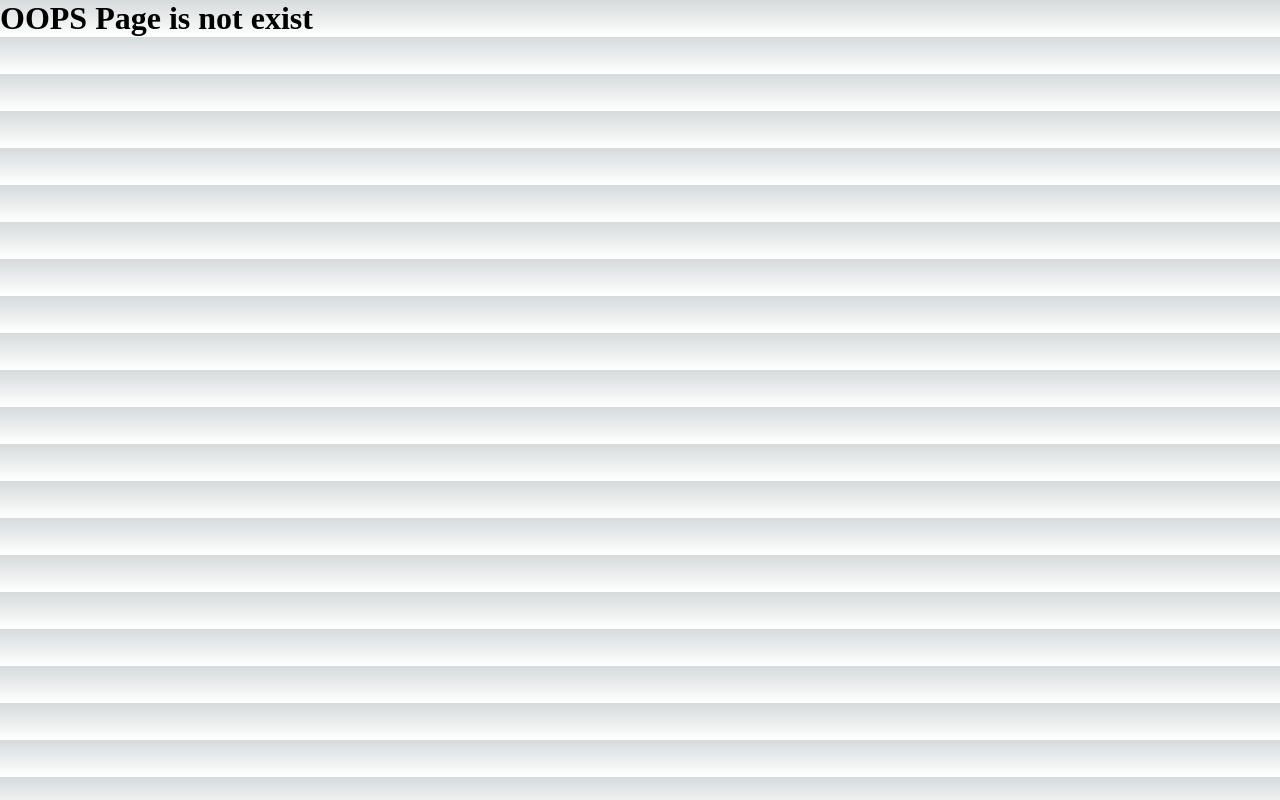
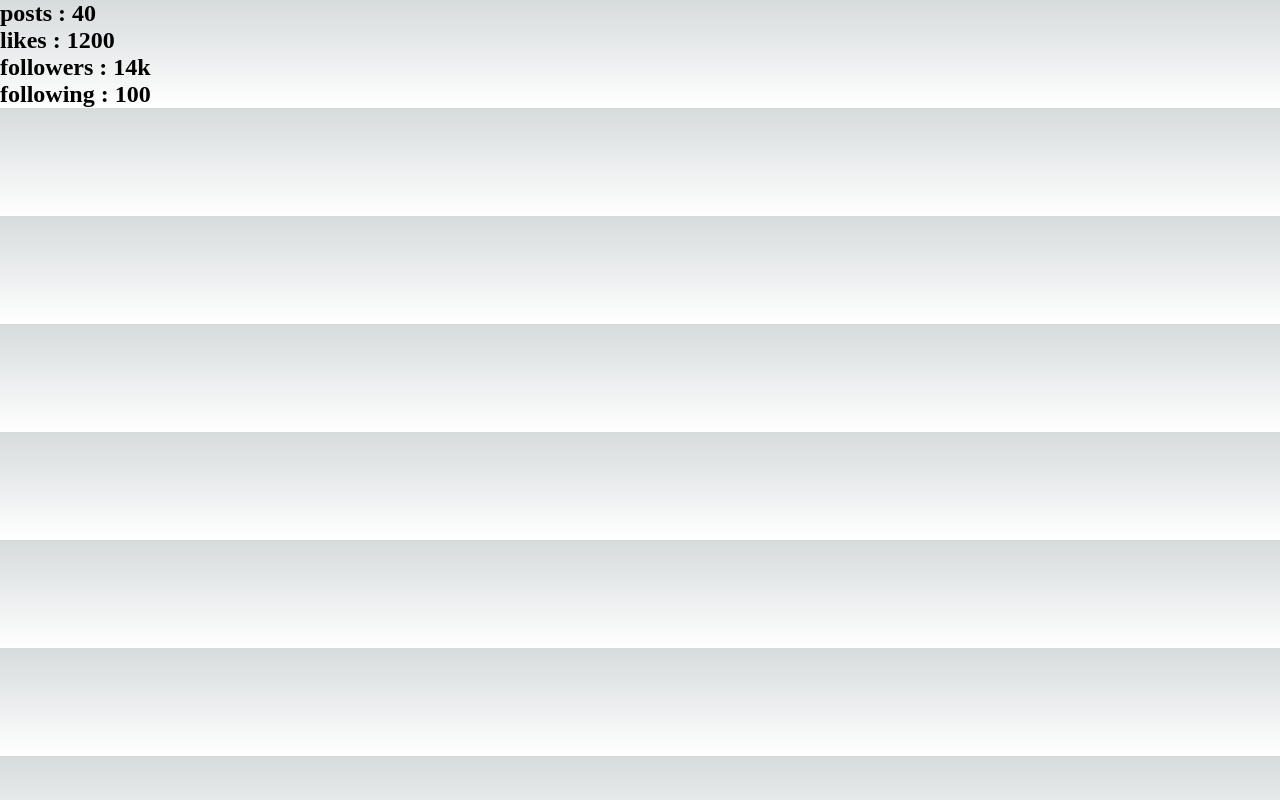
Before and after one commit to Shams425/Learning-next-js, a Next.js app: page /dashboard in a window 1280 px wide. Before the commit this address had no page. Built offline with nearby package versions, Linux system fonts and the light colour scheme; data requests are answered from the project's data file.

Commit message:
applying the client side data feteching

```diff
--- a/db.json
+++ b/db.json
@@ -41,5 +41,11 @@
       "title": "Cooking",
       "description": "post 3 description"
     }
-  ]
+  ],
+  "dashboard": {
+    "posts": 40,
+    "likes": 1200,
+    "followers": "14k",
+    "following": 100
+  }
 }
--- a/src/pages/Posts/[postId].js
+++ b/src/pages/Posts/[postId].js
@@ -5,12 +5,13 @@ function PostDetails({ post }) {
   if (router.isFallback) {
     return <h1>Loading . . .</h1>;
   }
+
   return (
     <div key={post.id}>
       <h2>
         {post.id} {post.title}
       </h2>
-      <p>{post.body}</p>
+      <p>{post.description}</p>
     </div>
   );
 }
--- /dev/null
+++ b/src/pages/dashboard/index.js
@@ -0,0 +1,43 @@
+import { useEffect, useState } from "react";
+
+function Dashboard() {
+  const [loading, setLoading] = useState(true);
+  const [dashboard, setDashboard] = useState(null);
+
+  useEffect(() => {
+    async function getDashboardData() {
+      const response = await fetch("http://localhost:4000/dashboard");
+      const data = await response.json();
+      setLoading(false);
+      setDashboard(data);
+    }
+    getDashboardData();
+  }, []);
+
+  if (loading) {
+    return <h2>Loading ...</h2>;
+  }
+  {
+    return (
+      <div>
+        <h2>posts : {dashboard.posts}</h2>
+        <h2>likes : {dashboard.likes}</h2>
+        <h2>followers : {dashboard.followers}</h2>
+        <h2>following : {dashboard.following}</h2>
+      </div>
+    );
+  }
+}
+
+export default Dashboard;
+
+export async function getServerSideProps() {
+  const response = await fetch("http://localhost:4000/dashboard");
+  const data = await response.json();
+
+  return {
+    props: {
+      dashboard: data,
+    },
+  };
+}
```
